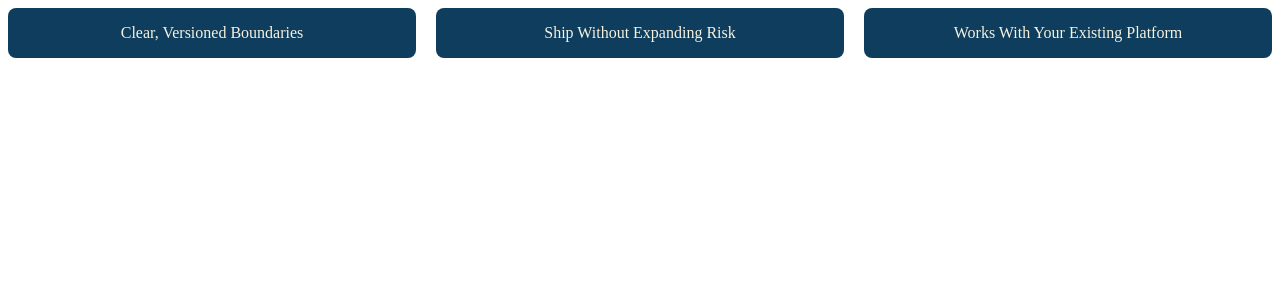
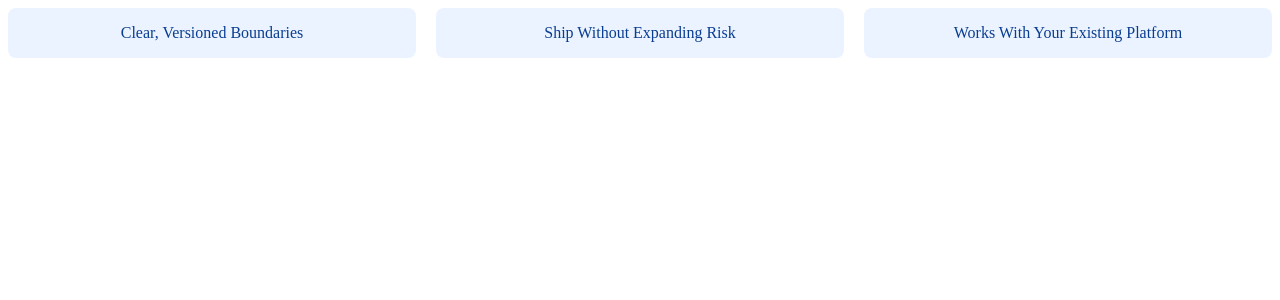
Before and after one commit to reactedge/widget-usp, a React (Vite) app in the folder vite_project/: page / in a window 1280 px wide. Shown: the top 300 px of the page. Built offline with nearby package versions, Linux system fonts and the light colour scheme.

Commit message:
added lighter default theme for demo impact

```diff
--- a/vite_project/package.json
+++ b/vite_project/package.json
@@ -1,7 +1,7 @@
 {
   "name": "widget-usp",
   "private": true,
-  "version": "0.2.1",
+  "version": "0.2.2",
   "type": "module",
   "scripts": {
     "dev": "vite",
--- a/vite_project/src/components/Types.ts
+++ b/vite_project/src/components/Types.ts
@@ -25,8 +25,11 @@ export interface UspSlide {
 
 export type UspModeValue = "static" | "slider";
 
+export type UspTheme = "light" | "dark" | "promo"
+
 export interface UspSettings {
     mode: UspMode;
+    theme: UspTheme
 }
 
 export interface UspMode {
--- a/vite_project/src/styles/usp.arrows.css
+++ b/vite_project/src/styles/usp.arrows.css
@@ -10,7 +10,7 @@
 .arrowBtn {
     appearance: none;
     background: var(--re-usp-arrow-bg, rgba(0,0,0,0.05));
-    color: var(--re-usp-arrow-color, #fff);
+    color: var(--re-usp-arrow-color, #2563EB);
     border: none;
     padding: var(--re-usp-arrow-padding, 0.5rem);
     border-radius: var(--re-usp-arrow-radius, 999px);
--- a/vite_project/src/styles/usp.slide.css
+++ b/vite_project/src/styles/usp.slide.css
@@ -4,8 +4,8 @@
     justify-content: center;
     padding: var(--re-usp-padding, 1rem);
     border-radius: var(--re-usp-radius, 0.5rem);
-    background-color: var(--re-usp-bg, #0F3D5E);
-    color: var(--re-usp-text-color, #F6F2DF);
+    background-color: var(--re-usp-bg, #EAF3FF);
+    color: var(--re-usp-text-color, #0A3D91);
     text-align: center;
 }
 
--- a/vite_project/src/styles/usp.static.css
+++ b/vite_project/src/styles/usp.static.css
@@ -2,7 +2,6 @@
     display: grid;
     width: 100%;
     gap: var(--re-usp-gap, 1.25rem);
-    height: var(--re-usp-height, 45px);
 }
 
 .uspStatic--mobile {
```
Also changed, not shown: 1 other file (tests, documents, lock files or other folders).
